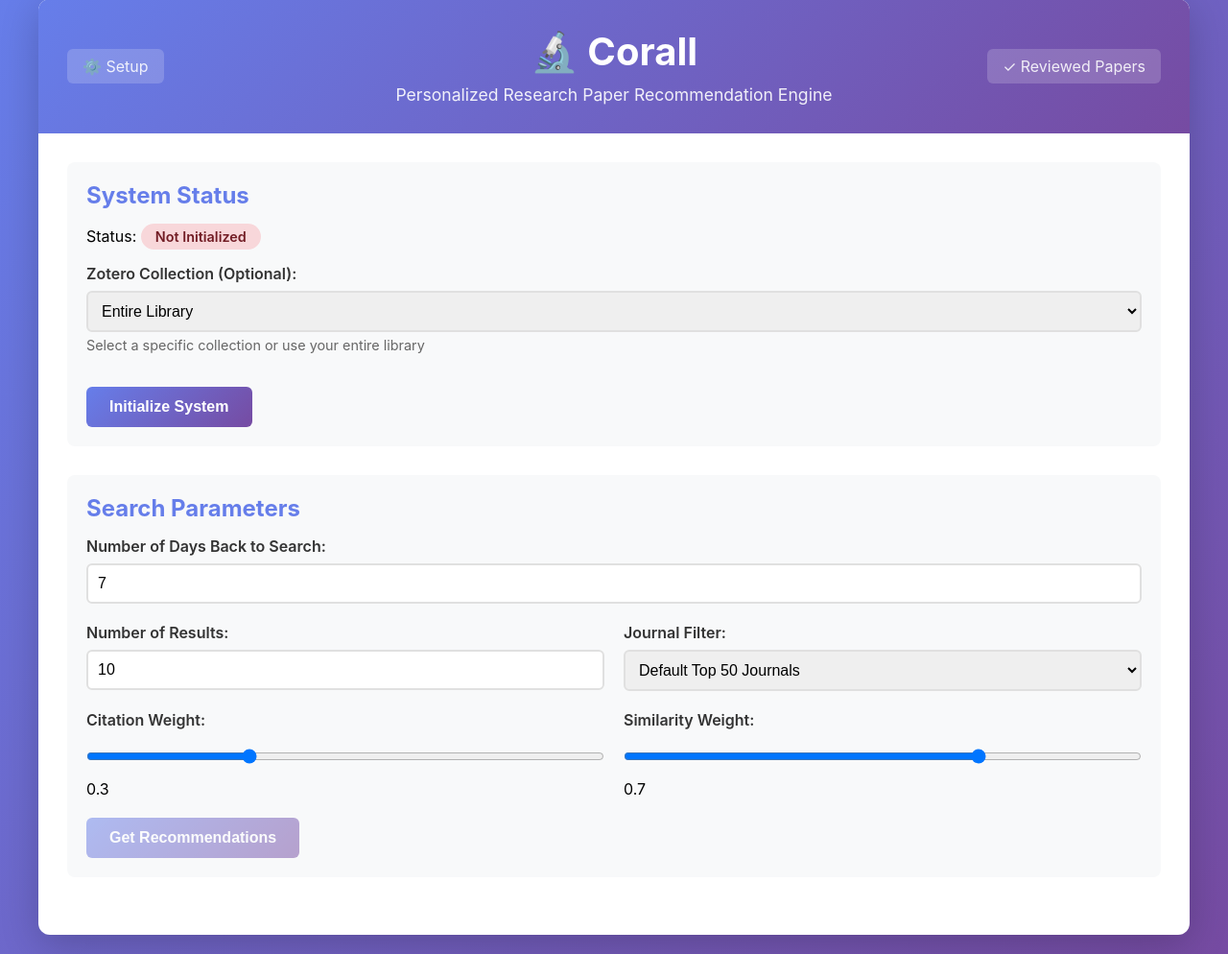
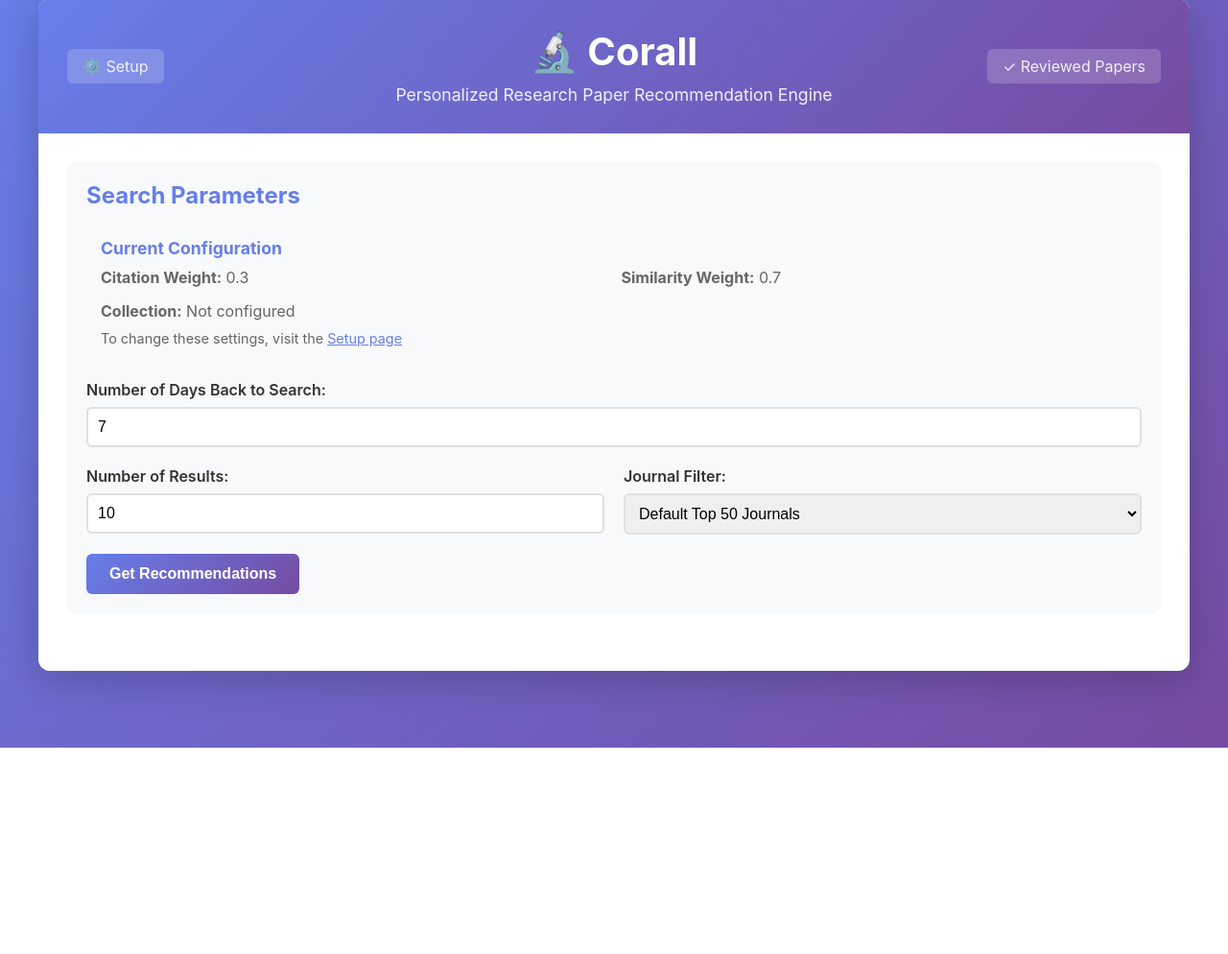
Before and after one commit to dylkot/Corall, a Flask app: template templates/index.html in a window 1280 px wide. Shown: the part 21-1015 px from the top of the page at 96% size. After the commit the page ends 800 px from the top, so only its background shows below. Run offline with Flask 3, Linux system fonts and the light colour scheme; the template is opened without the code that fills it, so the values that code supplies are empty.

Commit message:
Remove initialization and weight controls from main search page
- Remove "System Status" section with initialization button
- Remove collection selector (now in setup page)
- Remove citation/similarity weight sliders (now in setup page)
- Add read-only "Current Configuration" display showing:
  * Citation weight
  * Similarity weight
  * Collection being used
- Link to setup page for changing configuration
- Search now uses server-side defaults from config.json
- Simplify UI to focus on search parameters only

🤖 Generated with [Claude Code](https://claude.com/claude-code)

Co-Authored-By: Claude <noreply@anthropic.com>

```diff
--- a/templates/index.html
+++ b/templates/index.html
@@ -357,31 +357,25 @@
         </div>
 
         <div class="main-content">
-            <!-- Status Section -->
-            <div class="section">
-                <h2>System Status</h2>
-                <p>
-                    Status: <span id="status-indicator" class="status-indicator status-not-initialized">Not Initialized</span>
-                </p>
-
-                <div class="form-group" style="margin-top: 15px;">
-                    <label for="collection-select">Zotero Collection (Optional):</label>
-                    <select id="collection-select">
-                        <option value="">Entire Library</option>
-                    </select>
-                    <p class="help-text">Select a specific collection or use your entire library</p>
-                </div>
-
-                <button id="init-btn" class="btn btn-primary" style="margin-top: 15px;">Initialize System</button>
-                <div id="init-loading" class="loading">
-                    <div class="spinner"></div>
-                    <p style="margin-top: 10px;">Initializing... This may take several minutes.</p>
-                </div>
-            </div>
-
             <!-- Search Parameters Section -->
             <div class="section">
                 <h2>Search Parameters</h2>
+
+                <div style="background: #f8f9fa; padding: 15px; border-radius: 8px; margin-bottom: 20px;">
+                    <h3 style="color: #667eea; margin-bottom: 10px; font-size: 1.1em;">Current Configuration</h3>
+                    <div style="display: grid; grid-template-columns: 1fr 1fr; gap: 15px; color: #666;">
+                        <div>
+                            <strong>Citation Weight:</strong> <span id="config-citation-weight">0.3</span>
+                        </div>
+                        <div>
+                            <strong>Similarity Weight:</strong> <span id="config-similarity-weight">0.7</span>
+                        </div>
+                        <div style="grid-column: 1 / -1;">
+                            <strong>Collection:</strong> <span id="config-collection">Loading...</span>
+                        </div>
+                    </div>
+                    <p class="help-text" style="margin-top: 10px; margin-bottom: 0;">To change these settings, visit the <a href="/setup" style="color: #667eea;">Setup page</a></p>
+                </div>
 
                 <div class="form-group">
                     <label for="days-input">Number of Days Back to Search:</label>
@@ -422,21 +416,7 @@
                     </div>
                 </div>
 
-                <div class="form-row">
-                    <div class="form-group">
-                        <label for="citation-weight">Citation Weight:</label>
-                        <input type="range" id="citation-weight" min="0" max="1" step="0.1" value="0.3">
-                        <span id="citation-weight-value">0.3</span>
-                    </div>
-
-                    <div class="form-group">
-                        <label for="similarity-weight">Similarity Weight:</label>
-                        <input type="range" id="similarity-weight" min="0" max="1" step="0.1" value="0.7">
-                        <span id="similarity-weight-value">0.7</span>
-                    </div>
-                </div>
-
-                <button id="search-btn" class="btn btn-primary" disabled>Get Recommendations</button>
+                <button id="search-btn" class="btn btn-primary">Get Recommendations</button>
                 <div id="search-loading" class="loading">
                     <div class="spinner"></div>
                     <p style="margin-top: 10px;">Searching for papers...</p>
@@ -470,8 +450,6 @@
 
         // Check status on load
         $(document).ready(function() {
-            checkStatus();
-            loadCollections();
             loadConfig();
 
             // Restore previous search state if it exists
@@ -529,15 +507,6 @@
 
                 reader.readAsText(file);
             });
-
-            // Weight sliders
-            $('#citation-weight').on('input', function() {
-                $('#citation-weight-value').text($(this).val());
-            });
-
-            $('#similarity-weight').on('input', function() {
-                $('#similarity-weight-value').text($(this).val());
-            });
         });
 
         function saveSearchState(params, results) {
@@ -561,8 +530,6 @@
                     // Restore form values
                     $('#days-input').val(params.days);
                     $('#top-input').val(params.top);
-                    $('#citation-weight').val(params.citation_weight).trigger('input');
-                    $('#similarity-weight').val(params.similarity_weight).trigger('input');
 
                     if (params.journal_preset) {
                         $('#journal-preset').val(params.journal_preset).trigger('change');
@@ -571,8 +538,6 @@
                     if (params.custom_journals) {
                         $('#journals-input').val(params.custom_journals);
                     }
-
-                    // Collection is restored in loadCollections() after options are loaded
                 }
 
                 if (savedResults) {
@@ -585,103 +550,32 @@
             }
         }
 
-        function loadCollections() {
-            $.get(API_BASE + '/collections', function(data) {
-                if (data.success && data.collections) {
-                    const select = $('#collection-select');
+        function loadConfig() {
+            // Load full config to display current settings
+            $.get(API_BASE + '/setup/config', function(data) {
+                // Display configuration
+                if (data.recommendation) {
+                    $('#config-citation-weight').text(data.recommendation.citation_weight || 0.3);
+                    $('#config-similarity-weight').text(data.recommendation.similarity_weight || 0.7);
+                }
 
-                    // Group collections by parent
-                    const topLevel = data.collections.filter(c => !c.parent);
-                    const children = data.collections.filter(c => c.parent);
+                // Display collection
+                if (data.zotero && data.zotero.collection_id) {
+                    $('#config-collection').text('Specific collection: ' + data.zotero.collection_id);
+                } else {
+                    $('#config-collection').text('Entire Library');
+                }
 
-                    // Add top-level collections
-                    topLevel.forEach(function(col) {
-                        select.append(`<option value="${col.id}">${col.name} (${col.num_items} items)</option>`);
-
-                        // Add child collections with indent
-                        const childCols = children.filter(c => c.parent === col.id);
-                        childCols.forEach(function(child) {
-                            select.append(`<option value="${child.id}">  └─ ${child.name} (${child.num_items} items)</option>`);
-                        });
-                    });
-
-                    // After collections are loaded, restore the saved collection if any
-                    try {
-                        const savedParams = localStorage.getItem('corall_search_params');
-                        if (savedParams) {
-                            const params = JSON.parse(savedParams);
-                            if (params.collection_id) {
-                                select.val(params.collection_id);
-                            }
-                        }
-                    } catch (e) {
-                        console.error('Failed to restore collection:', e);
-                    }
+                // Set default search parameters
+                if (data.recommendation) {
+                    $('#days-input').val(data.recommendation.default_days_back || 7);
+                    $('#top-input').val(data.recommendation.default_top_n || 10);
                 }
             }).fail(function() {
-                console.log('Could not load collections');
+                console.log('Could not load config, using defaults');
+                $('#config-collection').text('Not configured');
             });
         }
-
-        function loadConfig() {
-            $.get(API_BASE + '/config', function(data) {
-                // Set default weights from config
-                $('#citation-weight').val(data.citation_weight).trigger('input');
-                $('#similarity-weight').val(data.similarity_weight).trigger('input');
-                $('#days-input').val(data.default_days_back || 7);
-                $('#top-input').val(data.default_top_n || 10);
-            }).fail(function() {
-                console.log('Could not load config, using defaults');
-            });
-        }
-
-        function checkStatus() {
-            $.get(API_BASE + '/status', function(data) {
-                if (data.initialized) {
-                    $('#status-indicator')
-                        .removeClass('status-not-initialized')
-                        .addClass('status-initialized')
-                        .text('Initialized');
-                    $('#search-btn').prop('disabled', false);
-                    $('#init-btn').text('Re-initialize');
-                } else {
-                    $('#status-indicator')
-                        .removeClass('status-initialized')
-                        .addClass('status-not-initialized')
-                        .text('Not Initialized');
-                    $('#search-btn').prop('disabled', true);
-                }
-            });
-        }
-
-        $('#init-btn').click(function() {
-            $('#init-btn').prop('disabled', true);
-            $('#init-loading').addClass('active');
-
-            const collectionId = $('#collection-select').val();
-
-            $.ajax({
-                url: API_BASE + '/initialize',
-                method: 'POST',
-                contentType: 'application/json',
-                data: JSON.stringify({
-                    collection_id: collectionId || null
-                }),
-                success: function(data) {
-                    $('#init-loading').removeClass('active');
-                    $('#init-btn').prop('disabled', false);
-                    checkStatus();
-                    showAlert('success', 'System initialized successfully!');
-                },
-                error: function(xhr) {
-                    $('#init-loading').removeClass('active');
-                    $('#init-btn').prop('disabled', false);
-                    const error = xhr.responseJSON?.error || 'Initialization failed';
-                    showAlert('error', error);
-                }
-            });
-        });
-
 
         function displayResults(recommendations) {
             const container = $('#results-container');
@@ -730,10 +624,7 @@
         $('#search-btn').click(function() {
             const days = parseInt($('#days-input').val());
             const top = parseInt($('#top-input').val());
-            const citationWeight = parseFloat($('#citation-weight').val());
-            const similarityWeight = parseFloat($('#similarity-weight').val());
             const journalPreset = $('#journal-preset').val();
-            const collectionId = $('#collection-select').val();
 
             let useJournalFilter = journalPreset !== 'none';
             let customJournals = null;
@@ -749,11 +640,8 @@
             const searchParams = {
                 days: days,
                 top: top,
-                citation_weight: citationWeight,
-                similarity_weight: similarityWeight,
                 journal_preset: journalPreset,
-                custom_journals: journalPreset === 'custom' ? $('#journals-input').val() : null,
-                collection_id: collectionId || null
+                custom_journals: journalPreset === 'custom' ? $('#journals-input').val() : null
             };
 
             // Store for email sending
@@ -770,11 +658,9 @@
                 data: JSON.stringify({
                     days: days,
                     top: top,
-                    citation_weight: citationWeight,
-                    similarity_weight: similarityWeight,
+                    // citation_weight and similarity_weight will use server defaults from config
                     use_journal_filter: useJournalFilter,
-                    journals: customJournals,
-                    collection_id: collectionId || null
+                    journals: customJournals
                 }),
                 success: function(data) {
                     $('#search-loading').removeClass('active');
```
